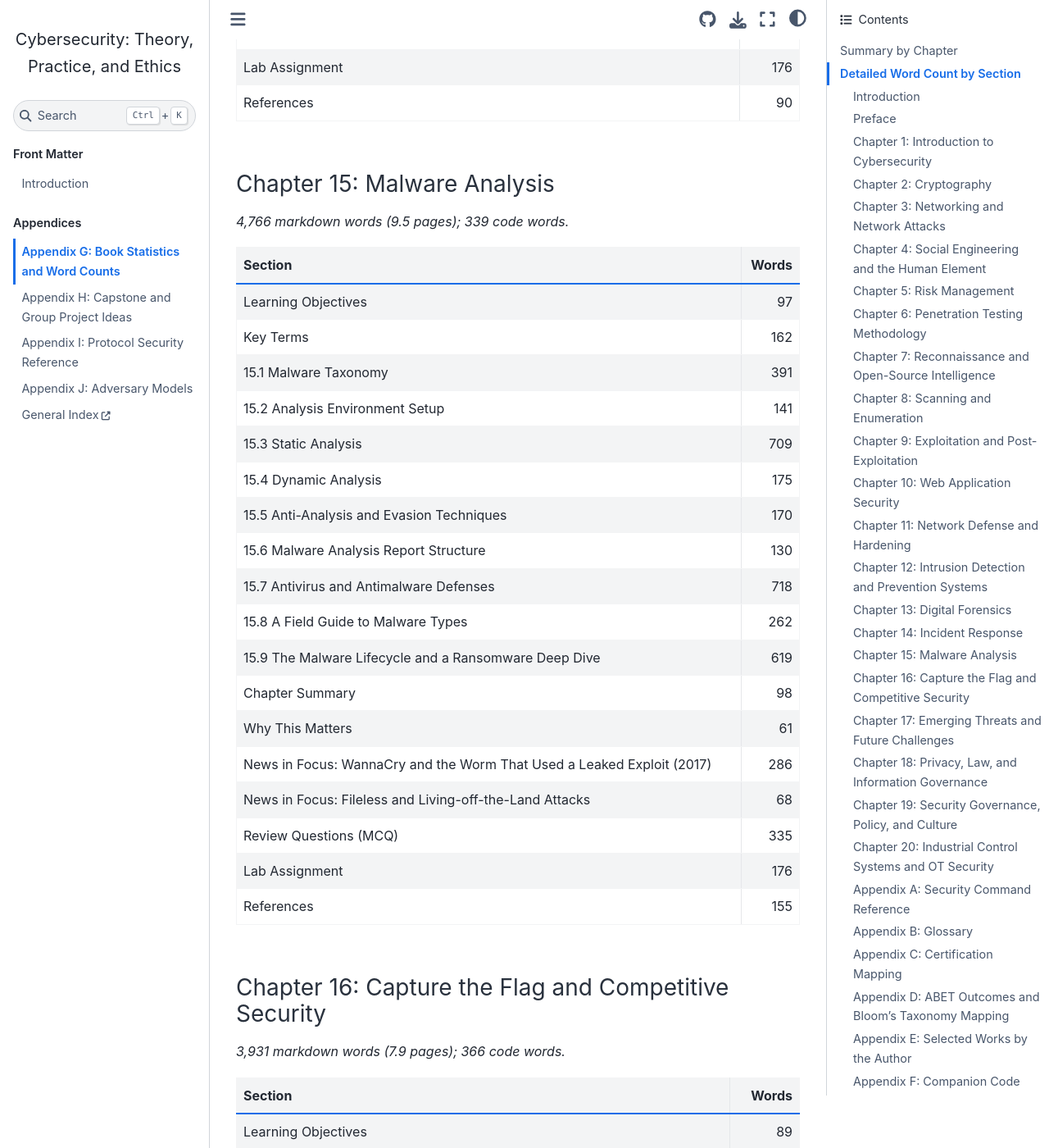
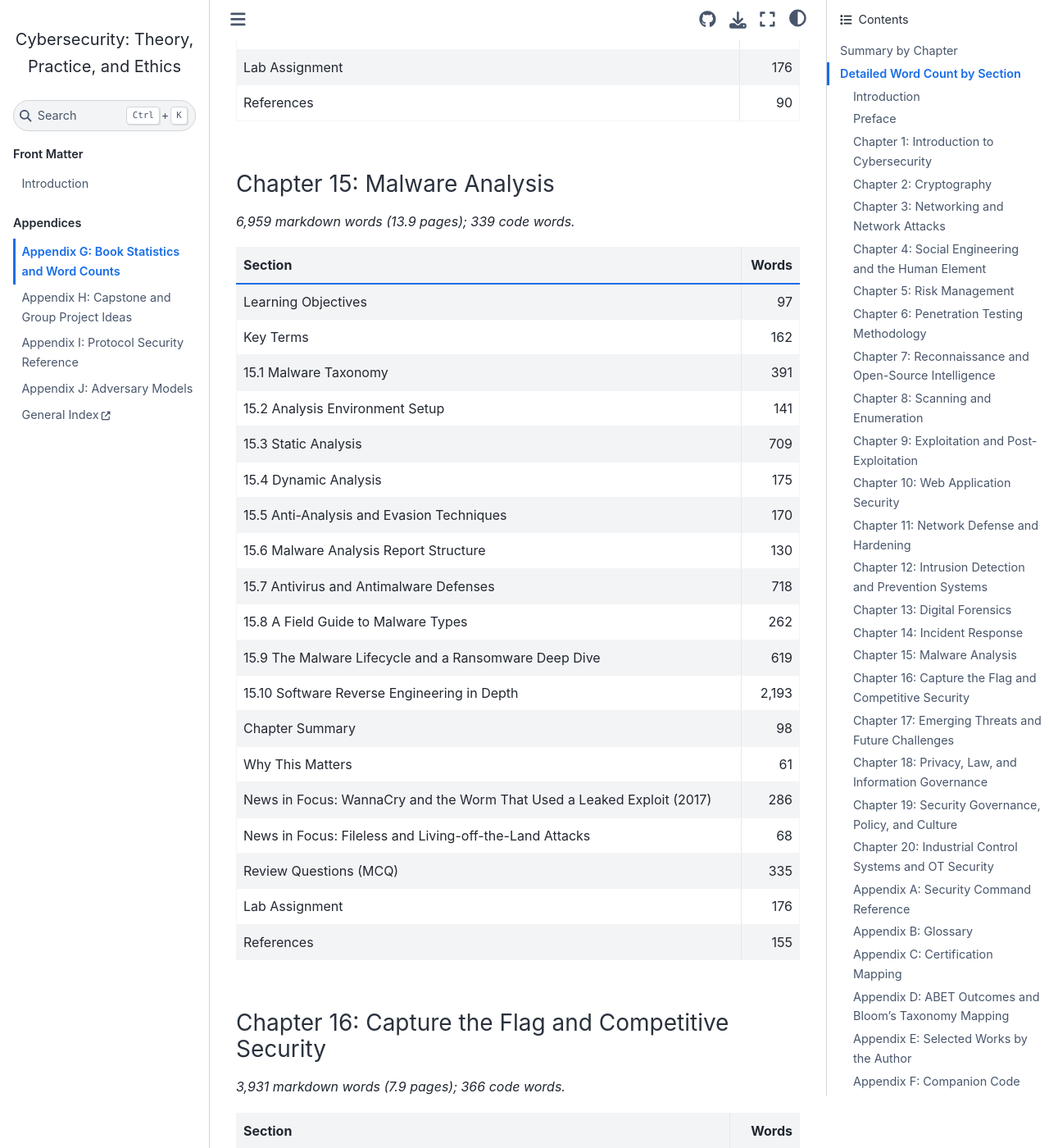
Before and after one commit to devharsh/cybersec-textbook, a Jupyter Book: the page built from chapters/appendix_g/appendix_g.md, in a window 1280 px wide and 1400 px high, scrolled down 19507 px. Shown: the whole window at 82% size. Built offline with Jupyter Book 1.0.4 settings and Sphinx 7.4.7 and the Sphinx Book theme 1.1.4, drawn with Linux system fonts in a browser that asks for light colours; pages that are not in the unit, such as notebooks, are missing from menus; some of the changed text lies outside the part shown.

Commit message:
Ch15: add section 15.10 Software Reverse Engineering in Depth for a full SRE course (COSC 332): RE workflow, x86/x86-64 assembly primer with calling conventions, PE/IAT and Windows/native API, disassemblers/decompilers/debuggers, DLL and process injection (incl. reflective, process hollowing, APC), obfuscation/deobfuscation, anti-disassembly/anti-debugging/anti-VM, packing/unpacking and OEP, shellcode/buffer-overflow/network links, plus exercises and answer key

```diff
--- a/chapters/appendix_g/appendix_g.md
+++ b/chapters/appendix_g/appendix_g.md
@@ -24,7 +24,7 @@ Last generated: 2026-08-11.
 | Chapter 12: Intrusion Detection and Prevention Systems | 4,242 | 377 | 8.5 |
 | Chapter 13: Digital Forensics | 4,218 | 300 | 8.4 |
 | Chapter 14: Incident Response | 3,939 | 373 | 7.9 |
-| Chapter 15: Malware Analysis | 4,766 | 339 | 9.5 |
+| Chapter 15: Malware Analysis | 6,959 | 339 | 13.9 |
 | Chapter 16: Capture the Flag and Competitive Security | 3,931 | 366 | 7.9 |
 | Chapter 17: Emerging Threats and Future Challenges | 14,137 | 851 | 28.3 |
 | Chapter 18: Privacy, Law, and Information Governance | 4,877 | 387 | 9.8 |
@@ -482,7 +482,7 @@ Last generated: 2026-08-11.
 
 ### Chapter 15: Malware Analysis
 
-*4,766 markdown words (9.5 pages); 339 code words.*
+*6,959 markdown words (13.9 pages); 339 code words.*
 
 | Section | Words |
 |---|---:|
@@ -497,6 +497,7 @@ Last generated: 2026-08-11.
 | 15.7 Antivirus and Antimalware Defenses | 718 |
 | 15.8 A Field Guide to Malware Types | 262 |
 | 15.9 The Malware Lifecycle and a Ransomware Deep Dive | 619 |
+| 15.10 Software Reverse Engineering in Depth | 2,193 |
 | Chapter Summary | 98 |
 | Why This Matters | 61 |
 | News in Focus: WannaCry and the Worm That Used a Leaked Exploit (2017) | 286 |
```
Also changed, not shown: other parts of chapters/appendix_g/appendix_g.md (+2 -2 lines), intro.md (+1 -1 lines), 1 other file.
